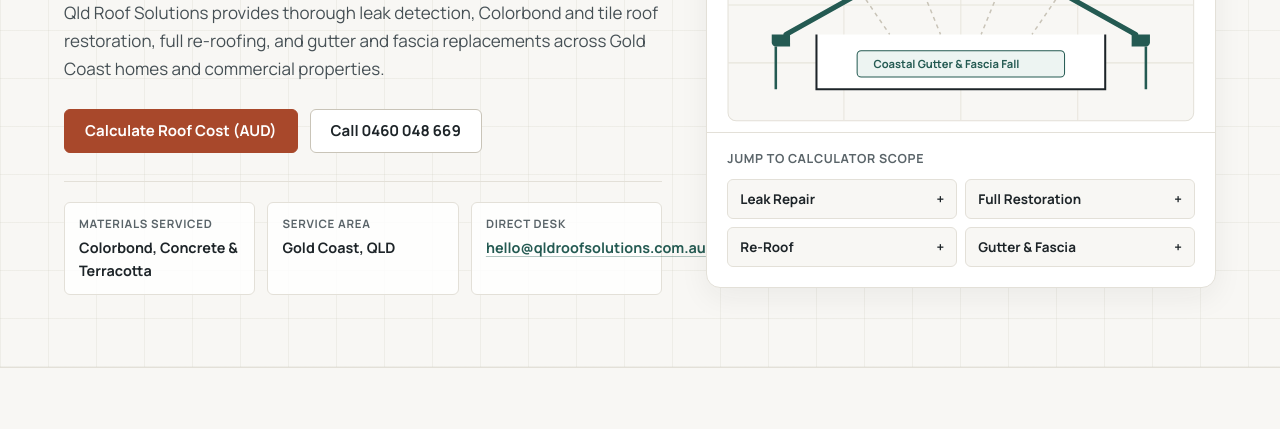
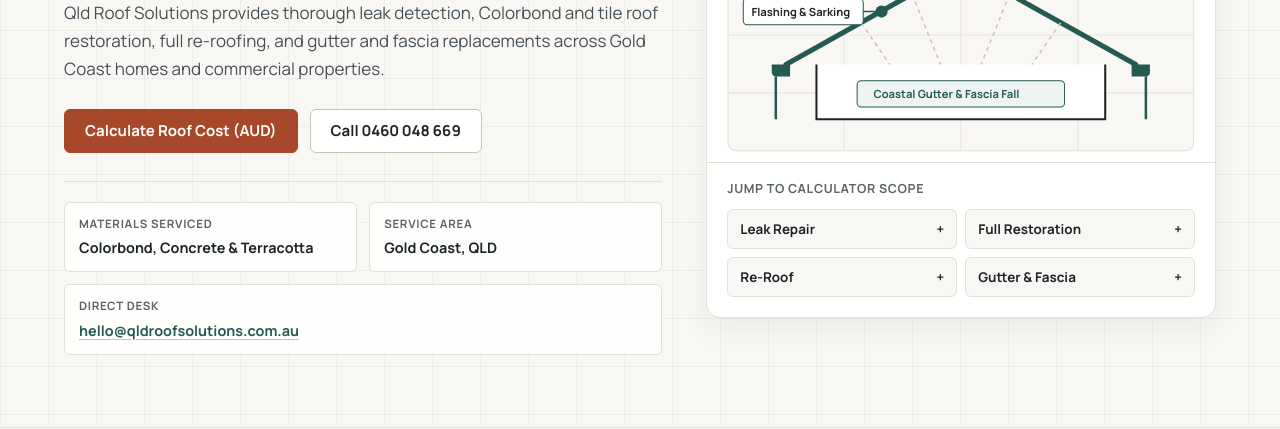
Before and after one commit to Kreqwaii/Kreqwaii.github.io, a plain HTML site: page qld-roof-gold-coast/index.html in a window 1280 px wide. Shown: the part 333-762 px from the top of the page. Drawn offline with Linux system fonts and the light colour scheme.

Commit message:
fix: span full width for direct desk email card in qld-roof-gold-coast hero

```diff
--- a/qld-roof-gold-coast/index.html
+++ b/qld-roof-gold-coast/index.html
@@ -1387,7 +1387,11 @@
     /* Responsive Breakpoints */
     @media (min-width: 640px) {
       .hero-spec-strip {
-        grid-template-columns: repeat(3, minmax(0, 1fr));
+        grid-template-columns: repeat(2, minmax(0, 1fr));
+      }
+
+      .hero-spec-strip .hero-spec-item:last-child {
+        grid-column: 1 / -1;
       }
 
       .segmented-grid-3 {
```
